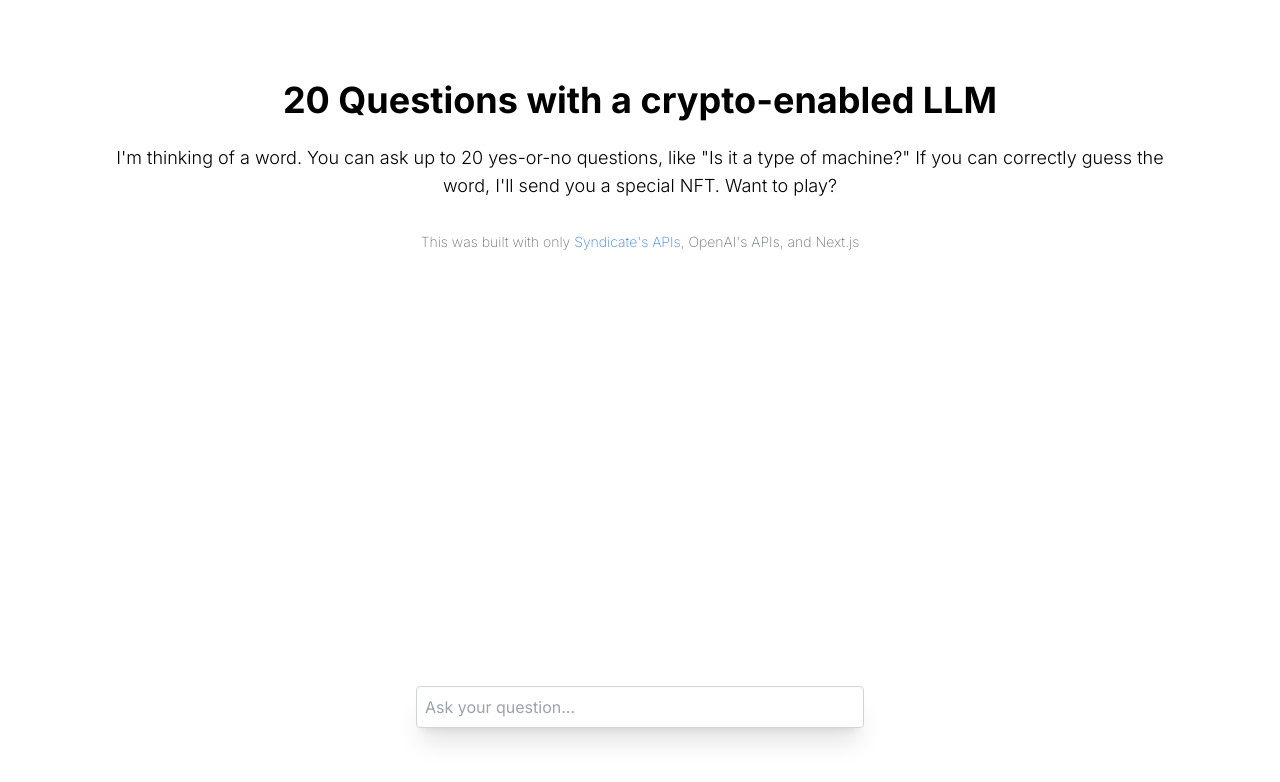
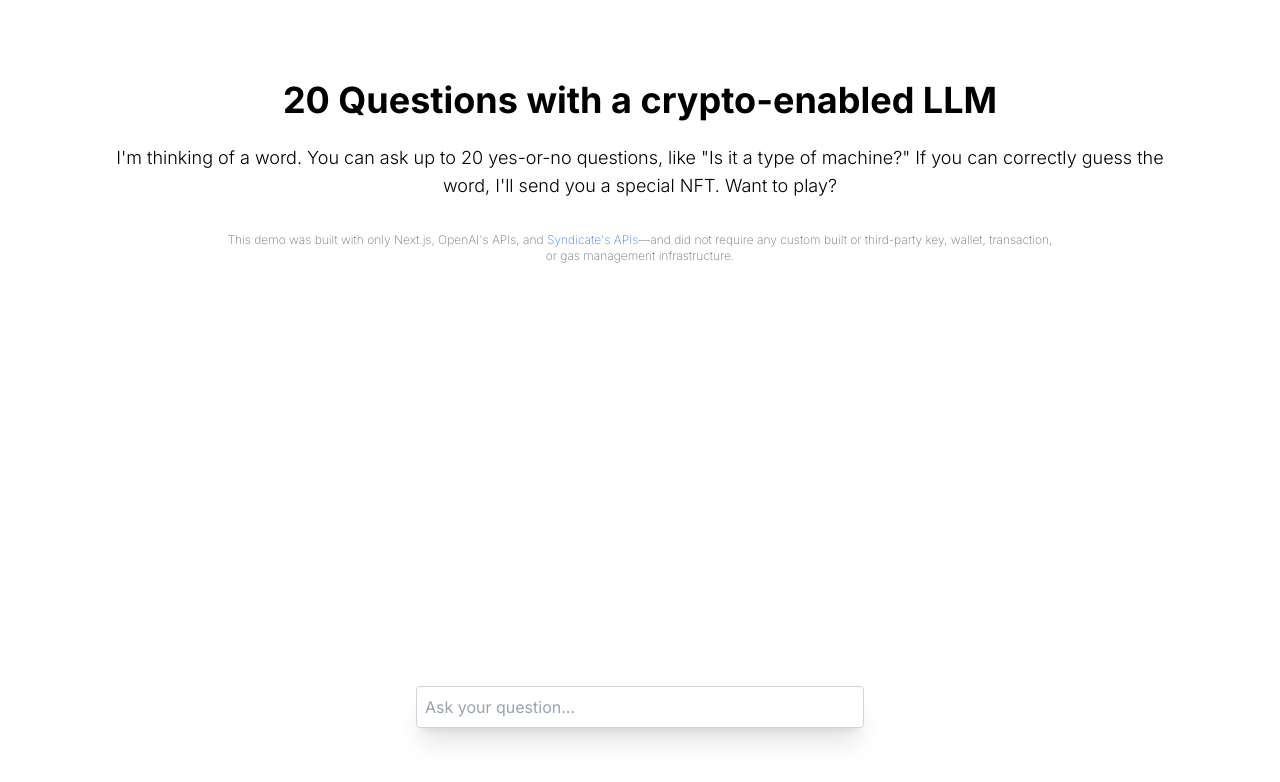
Before and after one commit to ianDAOs/demo-crypto-llm-20questions, a Next.js app: page / in a window 1280 px wide. Shown: the top 782 px of the page. Built offline with nearby package versions, Linux system fonts and the light colour scheme.

Commit message:
Modify formatting

```diff
--- a/app/page.tsx
+++ b/app/page.tsx
@@ -10,8 +10,8 @@ export default function Chat() {
       <div className="container mx-auto px-10 md:px-28">
         <h1 className="text-4xl font-bold text-center pt-20 pb-6">20 Questions with a crypto-enabled LLM</h1>
         <h2 className="text-md md:text-lg font-light text-center pb-8">I'm thinking of a word. You can ask up to 20 yes-or-no questions, like "Is it a type of machine?" If you can correctly guess the word, I'll send you a special NFT. Want to play?</h2>
-        <p className="text-sm font-extralight text-gray-500 text-center">
-          This was built with only{' '}
+        <p className="text-xs font-extralight text-gray-500 text-center px-4 md:px-28">
+          This demo was built with only Next.js, OpenAI's APIs, and{' '}
           <a
             href="https://syndicate.io"
             className="text-blue-500 hover:underline"
@@ -19,7 +19,7 @@ export default function Chat() {
           >
             Syndicate's APIs
           </a>
-          , OpenAI's APIs, and Next.js
+          —and did not require any custom built or third-party key, wallet, transaction, or gas management infrastructure.
         </p>
       </div>
       <div className="flex flex-col w-full max-w-md pt-20 pb-48 mx-auto stretch">
```
